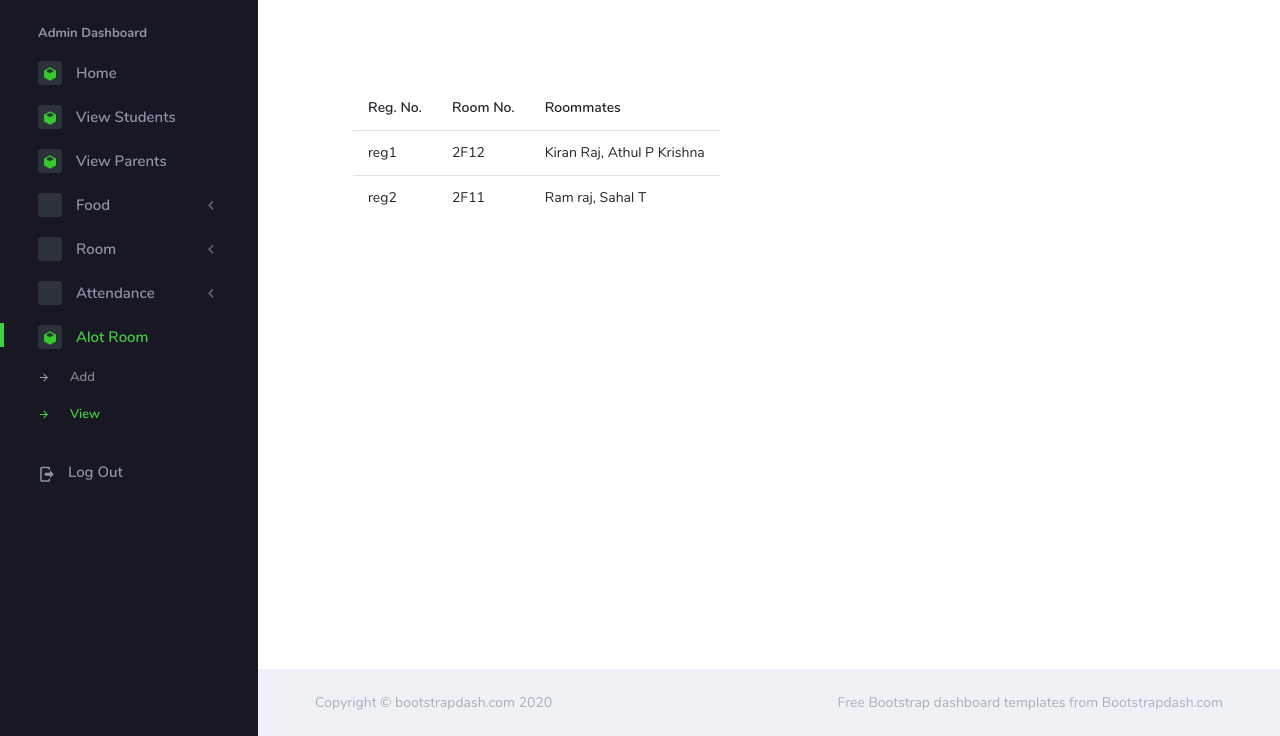
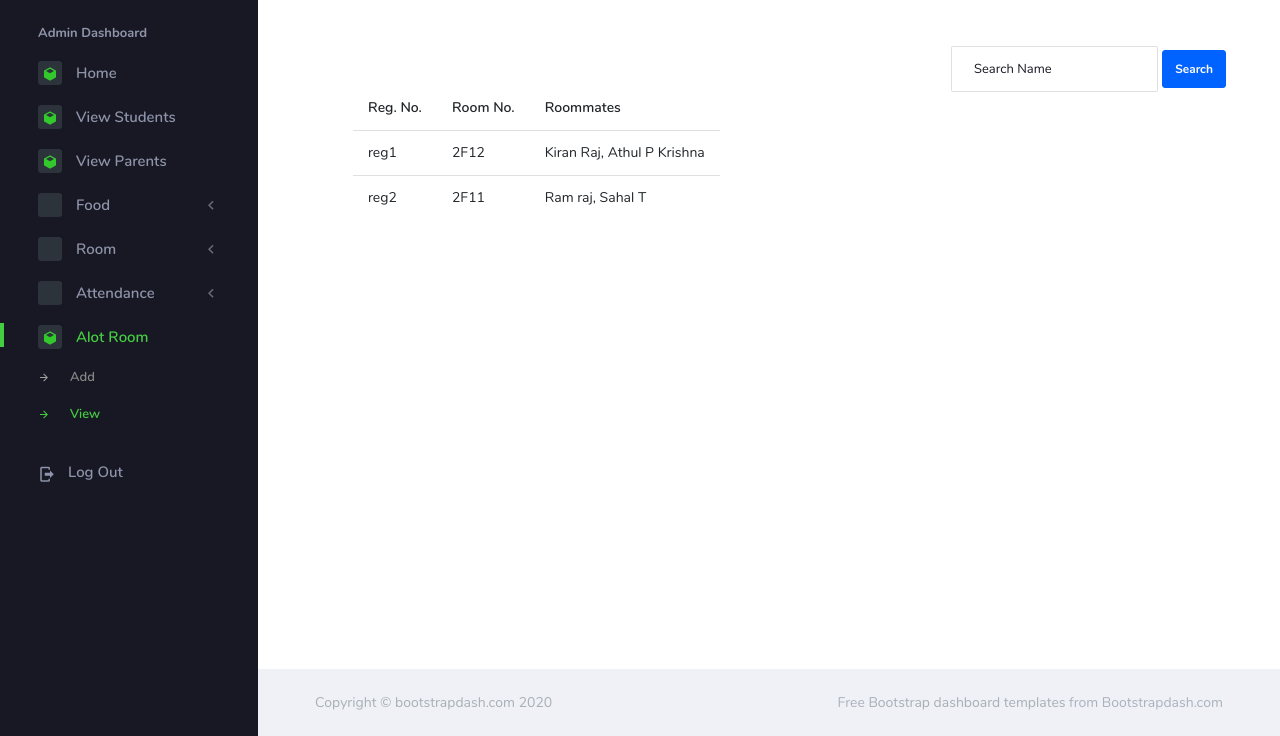
Before and after one commit to Akshay-Suresh/DjangoProject, a Django app: page /View_Alot_Room in a window 1280 px wide. Shown: the part 64-800 px from the top of the page. Run offline with Django 4.2, Linux system fonts and the light colour scheme; data comes from the database, SQL or seed files in the repository; both versions use the stored data as it was after the commit; some libraries are stand-ins or nearby versions.

Commit message:
'second'

```diff
--- a/Django3App/adminViews.py
+++ b/Django3App/adminViews.py
@@ -3,7 +3,7 @@ import datetime
 from django.contrib import messages
 from django.shortcuts import render, redirect
 
-from Django3App.forms import FoodForm, RoomForm, AlotRoomForm
+from Django3App.forms import FoodForm, RoomForm, AlotRoomForm, AlotRoomFilter
 from Django3App.models import Student, Parent, Food, RoomDetails, LoginView, Attendance, AlotRoom
 
 
@@ -135,5 +135,7 @@ def AlotRoom_View(request):
 
 
 def ViewAlotRoom(request):
-    afob = AlotRoom.objects.all()
-    return render(request, 'admin/ViewAlotRoom.html', {'afob':afob})
+    retrieve = AlotRoom.objects.all()
+    f = AlotRoomFilter(request.GET, queryset=retrieve)
+    # retrieve = f.qs
+    return render(request, 'admin/ViewAlotRoom.html', {'retrieve':retrieve, 'filter':f})
--- a/Django3App/forms.py
+++ b/Django3App/forms.py
@@ -1,5 +1,7 @@
+import django_filters
 from django import forms
 from django.contrib.auth.forms import UserCreationForm
+from django_filters import CharFilter
 
 from Django3App.models import LoginView, Student, Parent, Food, RoomDetails, AlotRoom
 
@@ -42,3 +44,12 @@ class AlotRoomForm(forms.ModelForm):
     class Meta:
         model = AlotRoom
         fields = '__all__'
+
+
+class AlotRoomFilter(django_filters.FilterSet):
+    stu = CharFilter(field_name='stu', label="", lookup_expr='icontains', widget=forms.TextInput(attrs={
+        'placeholder': 'Search Name', 'class': 'form-control'}))
+
+    class Meta:
+        model = AlotRoom
+        fields = ('stu',)
--- a/DjangoProject3/settings.py
+++ b/DjangoProject3/settings.py
@@ -38,7 +38,8 @@ INSTALLED_APPS = [
     'django.contrib.messages',
     'django.contrib.staticfiles',
     'Django3App',
-    'crispy_forms'
+    'crispy_forms',
+    'django_filters'
 ]
 
 MIDDLEWARE = [
--- a/templates/admin/ViewAlotRoom.html
+++ b/templates/admin/ViewAlotRoom.html
@@ -1,6 +1,11 @@
 {% extends 'admin/admin.html' %}
 {% block content %}
-
+<form method="get" class="form-inline " style="float:right;">
+    <div class="md-form my-0">
+        {{filter.form}}
+        <button class="btn btn-primary mr-2" type="submit">Search</button>
+    </div>
+</form>
             <div class="col-lg-6 grid-margin stretch-card">
                 <div class="card">
                   <div class="card-body">
@@ -14,7 +19,7 @@
                             </tr>
                         </thead>
                         <tbody>
-                            {% for i in afob %}
+                            {% for i in retrieve %}
                             <tr>
                                 <td>{{i.stu}}</td><td>{{i.roomno}}</td><td>{{i.roommates}}</td>
 <!--                                <td>-->
```
Also changed, not shown: db.sqlite3. Lines whose indentation alone changed are shown as unchanged.
